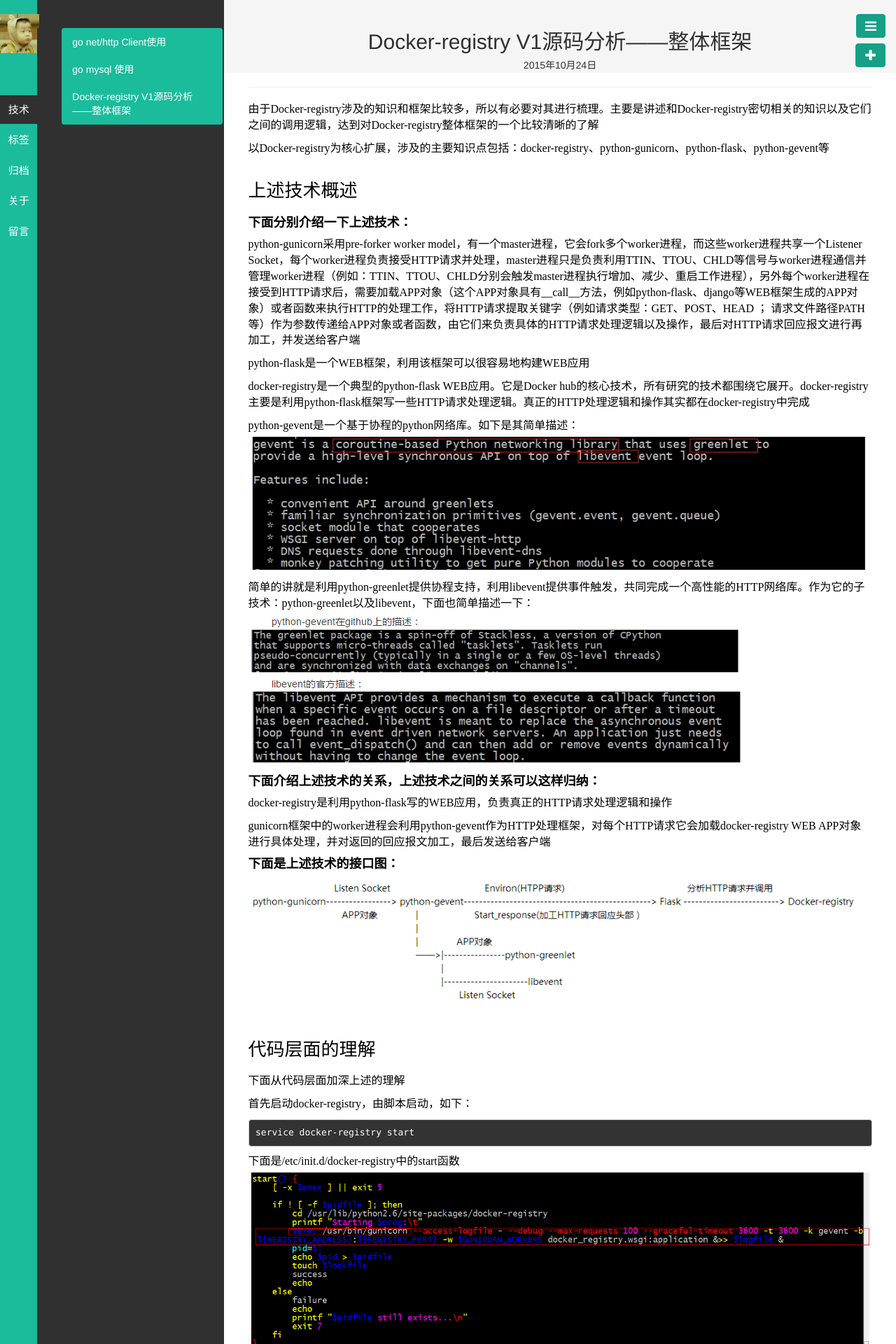
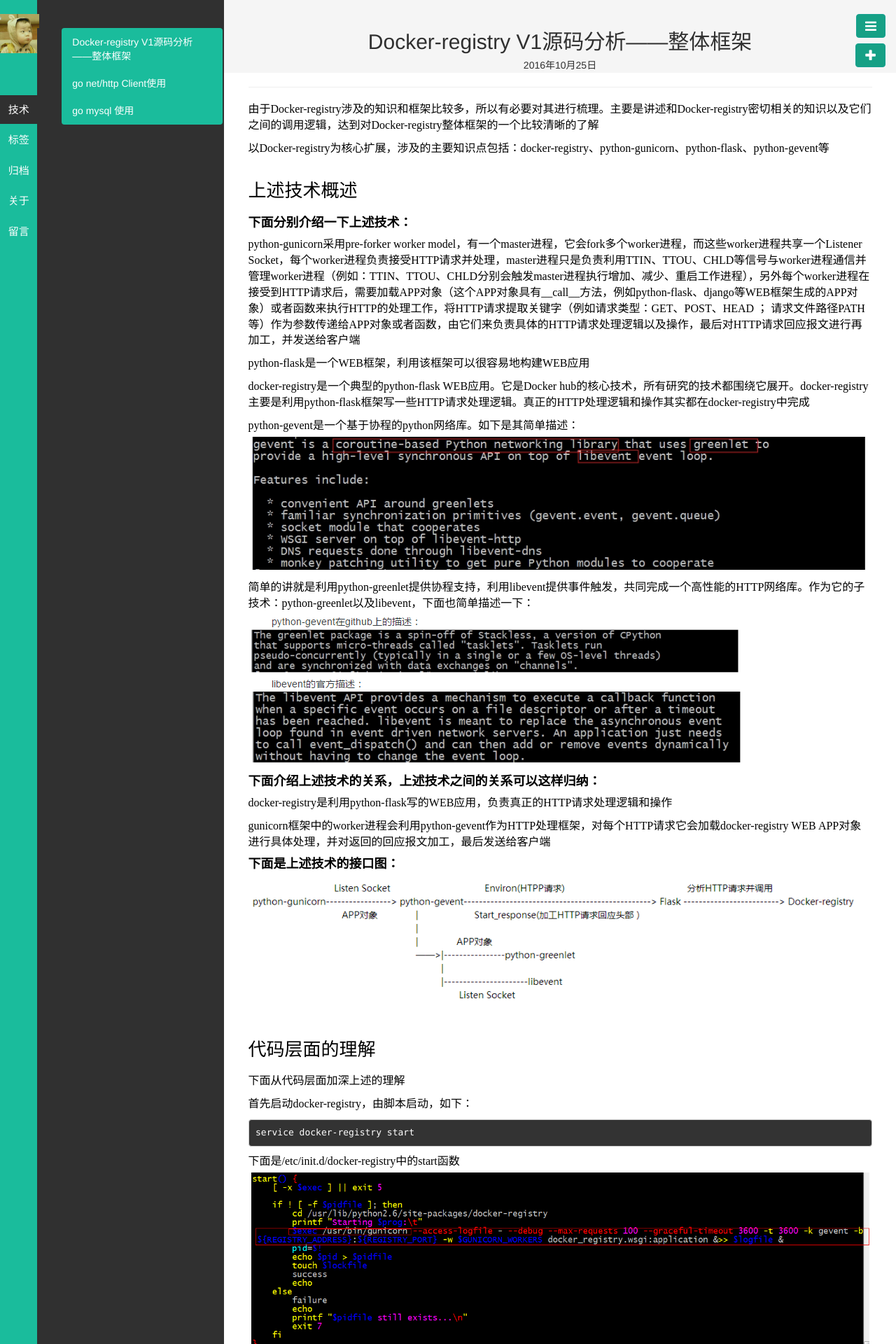
Before and after one commit to duyanghao/duyanghao.github.io, a Jekyll site: the page built from _posts/技术/2016-10-24-docker-registry.md, in a window 1280 px wide. Shown: the top 1920 px of the page at 70% size. Built offline with Jekyll 4.4.1, drawn with Linux system fonts in a browser that asks for light colours; comment, search, counter and statistics services are not loaded.

Commit message:
Update 2016-10-24-docker-registry.md
Signed-off-by: duyanghao <1294057873@qq.com>

```diff
--- a/_posts/技术/2016-10-24-docker-registry.md
+++ b/_posts/技术/2016-10-24-docker-registry.md
@@ -1,7 +1,7 @@
 ---
 layout: post
 title: Docker-registry V1源码分析——整体框架
-date: 2015-10-24 23:42:30
+date: 2016-10-25 0:29:30
 category: 技术
 tags: Docker-registry
 excerpt: Docker-registry V1源码分析
@@ -77,7 +77,7 @@
 所以，WSGIApplication对象会执行Application的run函数，该函数会生成Arbiter对象，并执行该对象的run函数，如下：
 ![](/public/img/docker-registry/2016-10-24-docker-registry/12.png)
 
-<font color="#8B0000">而Arbiter类的run函数则是整个python-gunicorn的核心，它会生成worker进程，如下：</font>
+**<font color="#8B0000">而Arbiter类的run函数则是整个python-gunicorn的核心，它会生成worker进程，如下：</font>**
 ![](/public/img/docker-registry/2016-10-24-docker-registry/13.png)
 
 manage_workers函数用于生成worker进程或者kill worker进程，使工作进程总数保持不变，如下：
@@ -85,17 +85,17 @@
 
 其中spawn_workers用于生成worker进程，kill_worker用于杀死工作进程，稍后详细介绍spawn_workers函数的逻辑
 
-<font color="#8B0000">同时，Arbiter类的run函数也负责管理worker进程，如下：</font>
+**<font color="#8B0000">同时，Arbiter类的run函数也负责管理worker进程，如下：</font>**
 ![](/public/img/docker-registry/2016-10-24-docker-registry/15.png)
 ![](/public/img/docker-registry/2016-10-24-docker-registry/32.png)
 
 master进程会进入无限循环，利用信号与worker进程通信，从而管理worker进程，这里不展开介绍
 
-<font color="#8B0000">下面详细介绍worker进程产生过程，也即函数spawn_workers，该函数首先创建worker_class对象，python-gunicorn中总共有四种类型的worker进程，如下：</font>
+**<font color="#8B0000">下面详细介绍worker进程产生过程，也即函数spawn_workers，该函数首先创建worker_class对象，python-gunicorn中总共有四种类型的worker进程，如下：</font>**
 ![](/public/img/docker-registry/2016-10-24-docker-registry/16.png)
 ![](/public/img/docker-registry/2016-10-24-docker-registry/17.png)
 
-<font color="#8B0000">其中AsyncIO Workers是推荐的worker进程类型，在如下情况要求使用该worker类型：</font>
+**<font color="#8B0000">其中AsyncIO Workers是推荐的worker进程类型，在如下情况要求使用该worker类型：</font>**
 ![](/public/img/docker-registry/2016-10-24-docker-registry/18.png)
 
 回顾开始，启动脚本中其实已经指定了是使用AsyncIO Workers 进程的，如下：
@@ -135,13 +135,13 @@
 ![](/public/img/docker-registry/2016-10-24-docker-registry/35.png)
 ![](/public/img/docker-registry/2016-10-24-docker-registry/36.png)
 
-<font color="#8B0000">该函数会加载Docker-registry app对象，并执行__call__函数，如下：（这个很关键，是python-gunicorn与docker-registry联系所在）</font>
+**<font color="#8B0000">该函数会加载Docker-registry app对象，并执行__call__函数，如下：（这个很关键，是python-gunicorn与docker-registry联系所在）</font>**
 ![](/public/img/docker-registry/2016-10-24-docker-registry/27.png)
 
 self.wsgi也即Docker-registry的App对象，回到最开始的脚本文件，APP模块为：docker_registry.wsgi:application，转到Docker-registry的wsgi.py文件：
 ![](/public/img/docker-registry/2016-10-24-docker-registry/28.png)
 
-<font color="#8B0000">其中app为Flask类对象，如下：</font>
+**<font color="#8B0000">其中app为Flask类对象，如下：</font>**
 ![](/public/img/docker-registry/2016-10-24-docker-registry/29.png)
 
 之后，会调用Flask类对象的__call__函数（在python-flask中），如下：
```
